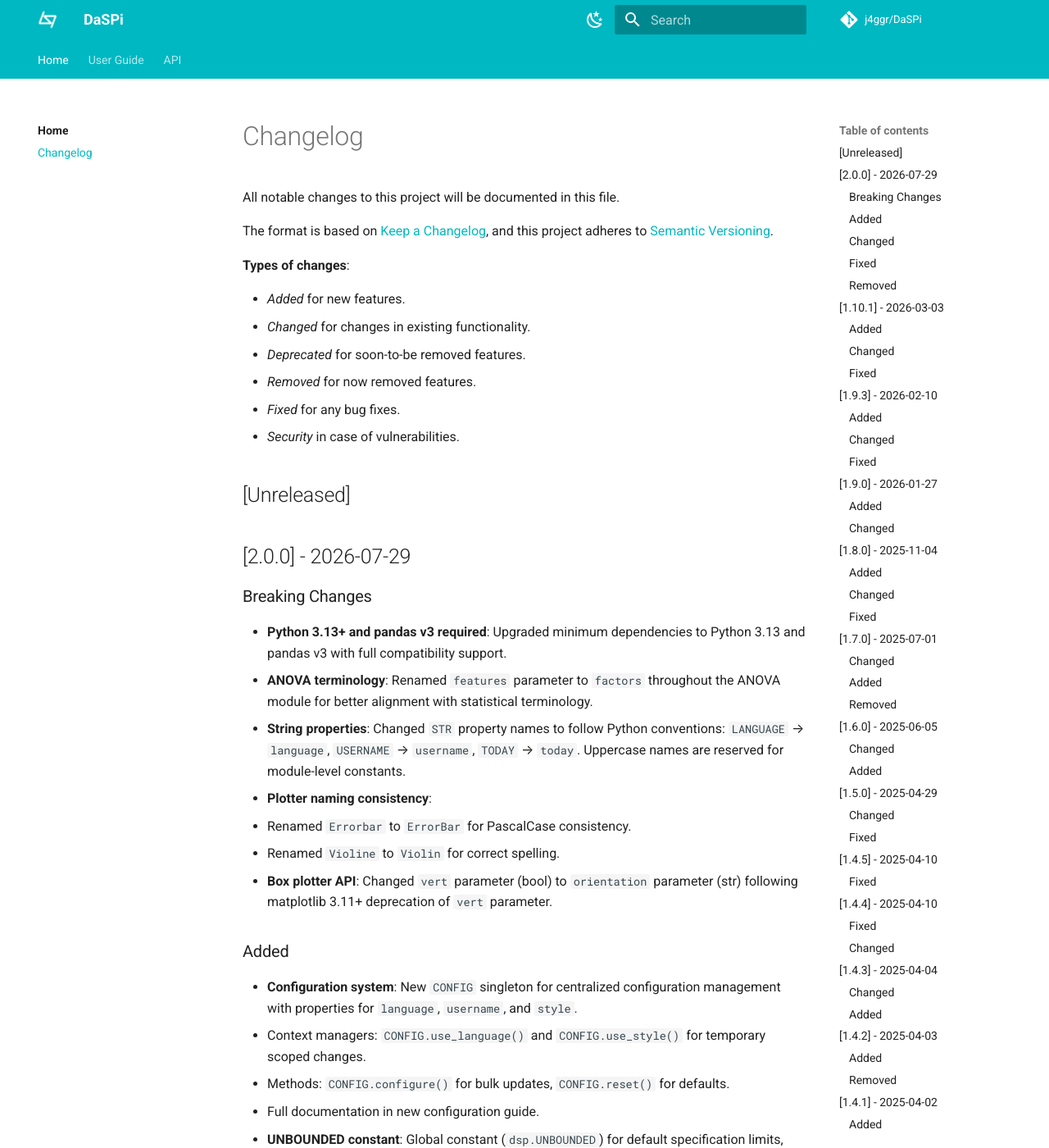
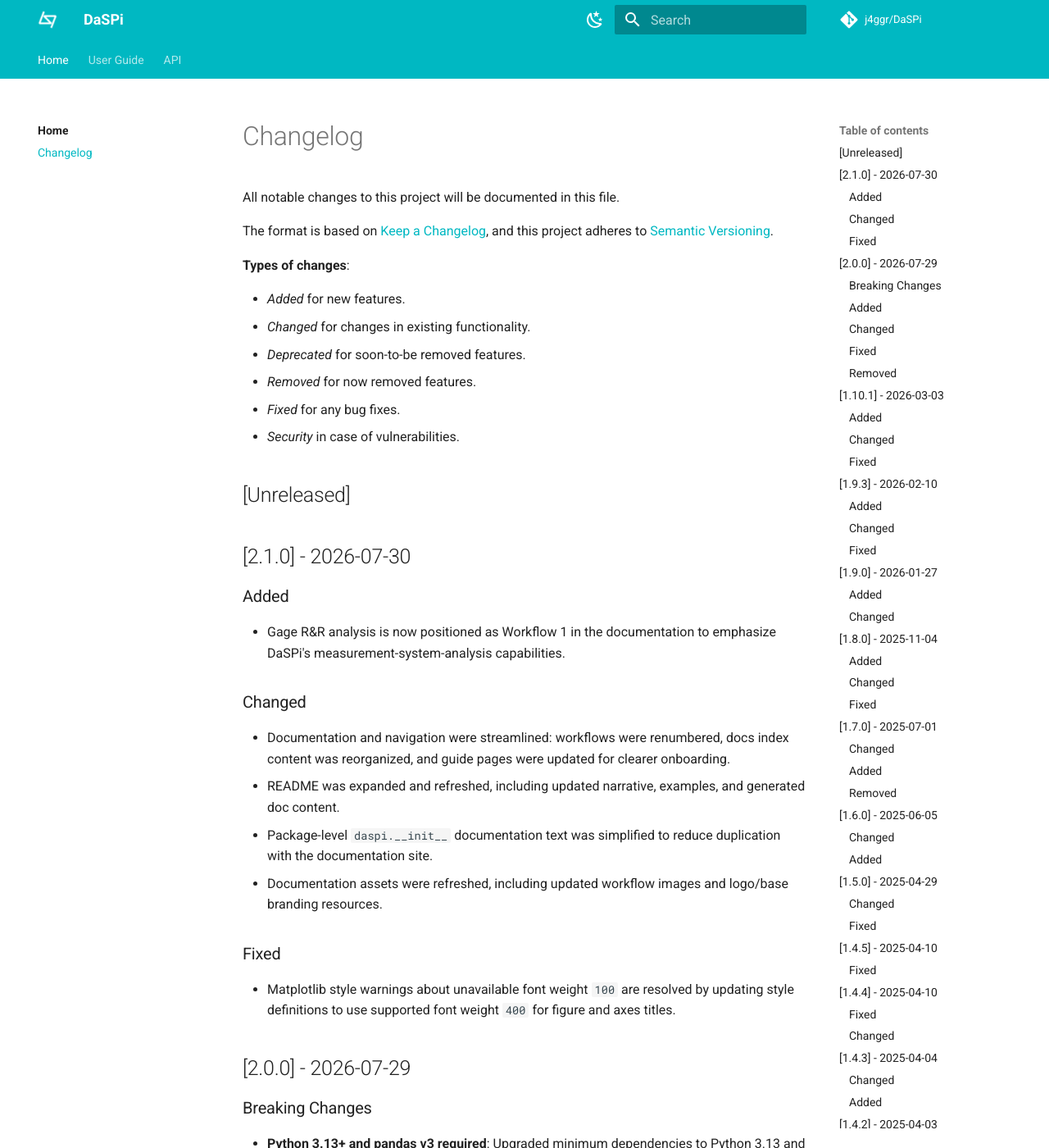
Before and after one commit to j4ggr/DaSPi, an MkDocs documentation site: the page built from docs/CHANGELOG.md, in a window 1280 px wide and 1400 px high. Shown: the whole window at 82% size. Built offline with MkDocs 1.6.1 and Material for MkDocs 9.7.7, drawn with Linux system fonts in a browser that asks for light colours; comment, search, counter and statistics services are not loaded.

Commit message:
Release v2.1.0

```diff
--- a/docs/CHANGELOG.md
+++ b/docs/CHANGELOG.md
@@ -15,6 +15,23 @@ __Types of changes__:
 - _Security_ in case of vulnerabilities.
 
 ## [Unreleased]
+
+## [2.1.0] - 2026-07-30
+
+### Added
+
+- Gage R&R analysis is now positioned as Workflow 1 in the documentation to emphasize DaSPi's measurement-system-analysis capabilities.
+
+### Changed
+
+- Documentation and navigation were streamlined: workflows were renumbered, docs index content was reorganized, and guide pages were updated for clearer onboarding.
+- README was expanded and refreshed, including updated narrative, examples, and generated doc content.
+- Package-level `daspi.__init__` documentation text was simplified to reduce duplication with the documentation site.
+- Documentation assets were refreshed, including updated workflow images and logo/base branding resources.
+
+### Fixed
+
+- Matplotlib style warnings about unavailable font weight `100` are resolved by updating style definitions to use supported font weight `400` for figure and axes titles.
 
 ## [2.0.0] - 2026-07-29
 
--- a/pyproject.toml
+++ b/pyproject.toml
@@ -1,6 +1,6 @@
 [project]
   name = "DaSPi"
-  version = "2.0.1"
+  version = "2.1.0"
   description = "Visualize and analyze your data with DaSPi. This package is designed for users who want to find relevant influencing factors in processes and validate improvements."
   authors = [
     {name = "Reto Jäggli", email = "reto@jaeggli.email"},]
```
